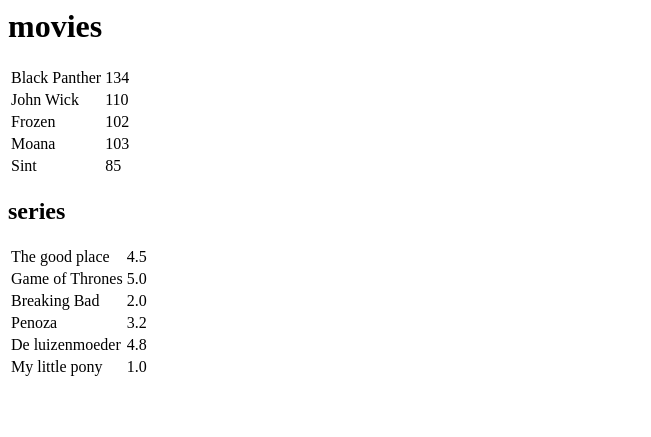
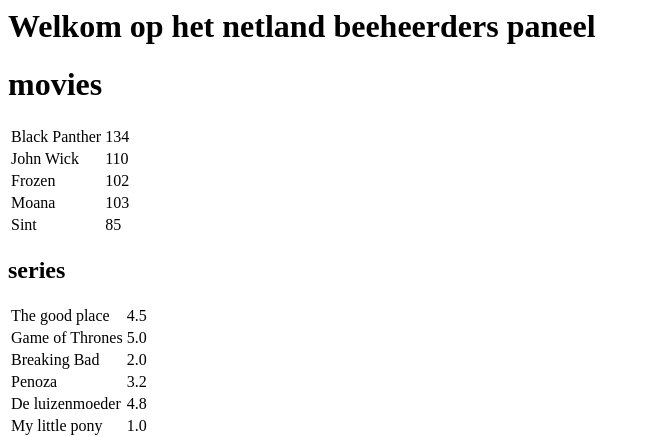
Before and after one commit to Captaincrogs/Overview-a9f88cdd, a PHP site: page / in a window 1280 px wide. Shown: the top 437 px of the page, without its empty margins (0-651 px from the left). Run offline with PHP 8.4, Linux system fonts and the light colour scheme; data comes from the database, SQL or seed files in the repository.

Commit message:
Add files via upload

```diff
--- a/index.php
+++ b/index.php
@@ -1,11 +1,16 @@
 <html lang="en">
+
 <head>
     <meta charset="UTF-8">
     <meta name="viewport" content="width=device-width, initial-scale=1.0">
     <title>Document</title>
 </head>
+
 <body>
+
+<h1>Welkom op het netland beeheerders paneel</h1>
     <?php
+
 $host = '127.0.0.1';
 $db   = 'netland';
 $user = 'root';
@@ -40,7 +45,7 @@
 
 
 ?>
-<div class ="table">
+    <div class="table">
 
         <table>
             <h1>movies</h1>
@@ -52,7 +57,6 @@
     "<td>" . $value->duur . "</td>" .
     "</tr>";
 
-    // echo $value->title . "<br>" . $value->duur . "<br>" . $value->datum_van_uitkomst . "<br>" . $value->land_van_uitkomst . "<br>" . $value->description . "<br>" . $value->youtube_trailer_id;
 }
 
 
@@ -68,8 +72,6 @@
     "<td>" . $value->title . "</td>" .
     "<td>" . $value->rating . "</td>" .
     "</tr>";
-
-    // echo $value->title . "<br>" . $value->duur . "<br>" . $value->datum_van_uitkomst . "<br>" . $value->land_van_uitkomst . "<br>" . $value->description . "<br>" . $value->youtube_trailer_id;
 }
 
 ?>
@@ -81,4 +83,5 @@
     </div>
 
 </body>
+
 </html>
```
Lines whose indentation alone changed are shown as unchanged.
